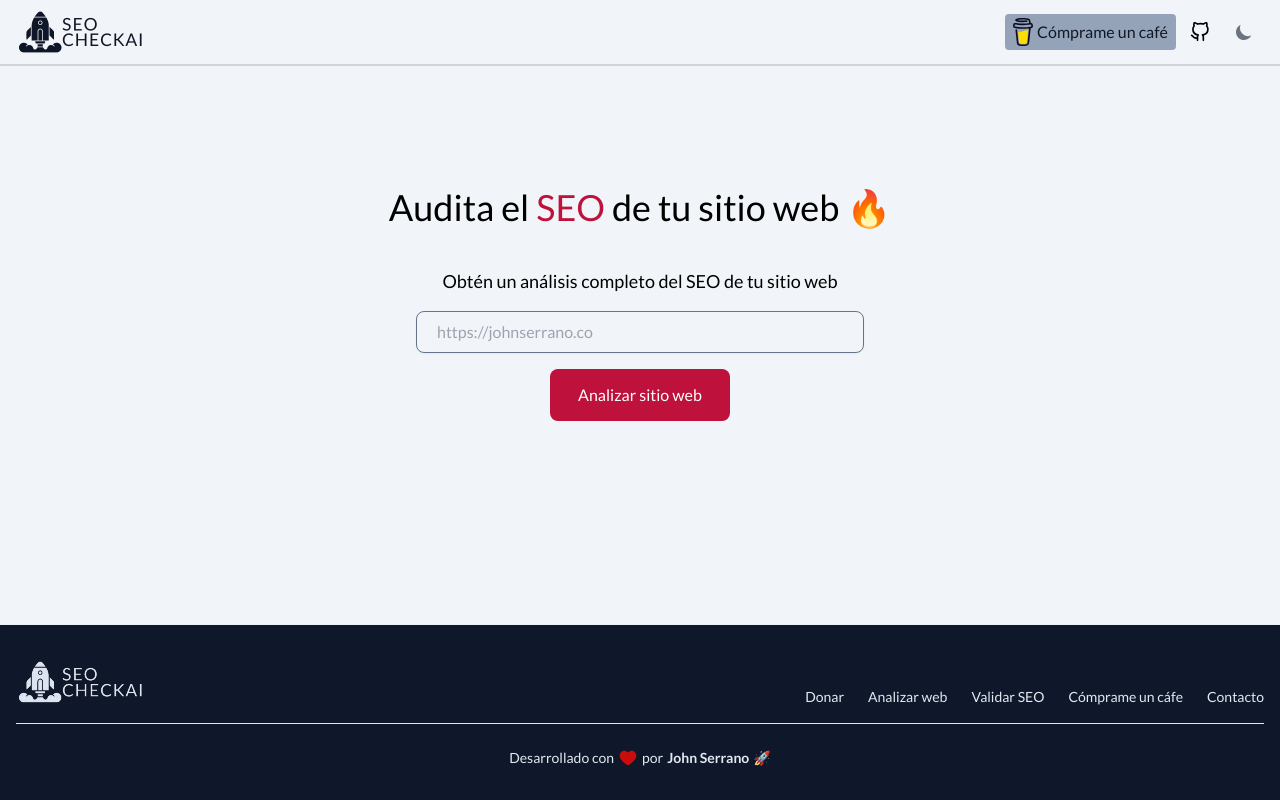
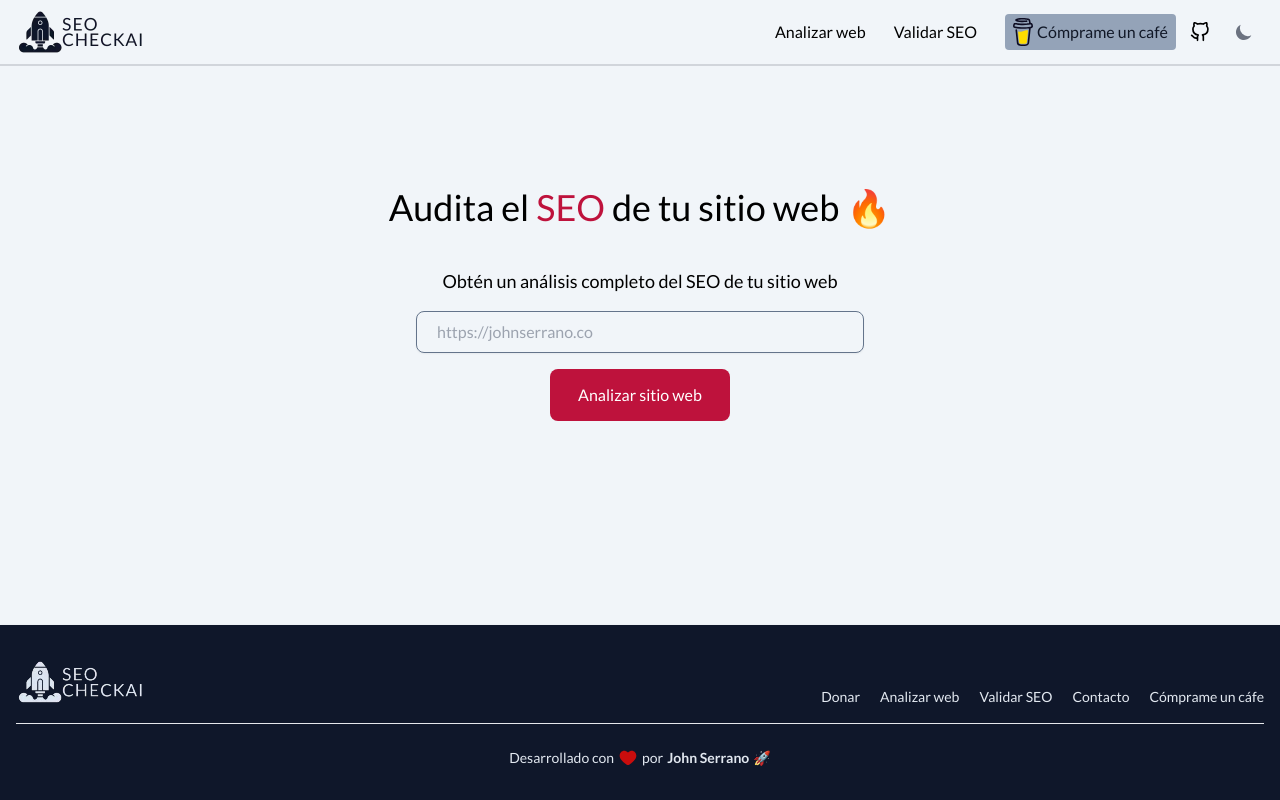
Before and after one commit to johnsi15/seocheck-ai, a Next.js app: page /auditar-seo in a window 1280 px wide. Built offline with nearby package versions, Linux system fonts and the light colour scheme.

Commit message:
Changes styles and fix class

```diff
--- a/src/components/Footer.tsx
+++ b/src/components/Footer.tsx
@@ -8,25 +8,31 @@ export function Footer() {
           <a href='/' className='flex items-center mb-4 sm:mb-0 space-x-3 rtl:space-x-reverse'>
             <img src='/logo-seocheckai.webp' alt='Home seocheckai' />
           </a>
-          <ul className='flex flex-wrap items-center mb-6 text-sm font-medium text-slate-200 sm:mb-0 dark:text-gray-300'>
+          <ul className='flex gap-x-5 gap-y-2 md:gap-5 flex-wrap items-center mb-6 text-sm font-medium text-slate-200 sm:mb-0 dark:text-gray-300'>
             <li>
               <a
                 href='https://link.mercadopago.com.co/johnserrano'
                 target='_blank'
                 rel='noopener noreferrer'
-                className='hover:underline me-4 md:me-6'
+                className='hover:underline'
               >
                 Donar
               </a>
             </li>
             <li>
-              <a href='/auditar-seo' className='hover:underline me-4 md:me-6'>
+              <a href='/auditar-seo' className='hover:underline'>
                 Analizar web
               </a>
             </li>
             <li>
-              <a href='/validar-seo-manual' className='hover:underline me-4 md:me-6'>
+              <a href='/validar-seo-manual' className='hover:underline'>
                 Validar SEO
+              </a>
+            </li>
+
+            <li>
+              <a href='mailto:me@johnserrano.co' target='_blank' rel='noopener noreferrer' className='hover:underline'>
+                Contacto
               </a>
             </li>
             <li>
@@ -34,14 +40,9 @@ export function Footer() {
                 href='https://www.buymeacoffee.com/jandrey15'
                 target='_blank'
                 rel='noopener noreferrer'
-                className='hover:underline me-4 md:me-6'
+                className='hover:underline'
               >
                 Cómprame un cáfe
-              </a>
-            </li>
-            <li>
-              <a href='mailto:me@johnserrano.co' target='_blank' rel='noopener noreferrer' className='hover:underline'>
-                Contacto
               </a>
             </li>
           </ul>
--- a/src/components/Header.tsx
+++ b/src/components/Header.tsx
@@ -24,6 +24,16 @@ export function Header() {
           </a>
         </div>
         <ul className={`md:flex-1 flex md:mt-0 items-center justify-end gap-1`}>
+          <li className='hidden md:block'>
+            <a href='/auditar-seo' className='hover:underline me-4 md:me-6'>
+              Analizar web
+            </a>
+          </li>
+          <li className='hidden md:block'>
+            <a href='/validar-seo-manual' className='hover:underline me-4 md:me-6'>
+              Validar SEO
+            </a>
+          </li>
           <li className='md:pb-0 bg-slate-400 dark:bg-slate-200 rounded hover:opacity-90'>
             <a
               href='https://www.buymeacoffee.com/jandrey15'
```
